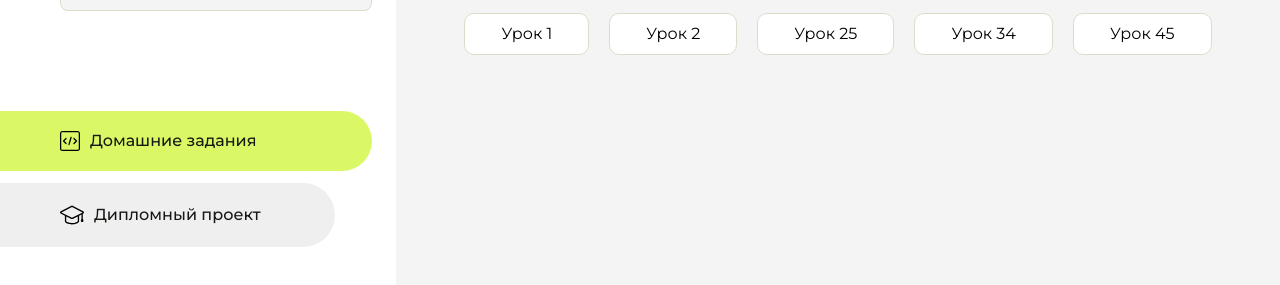
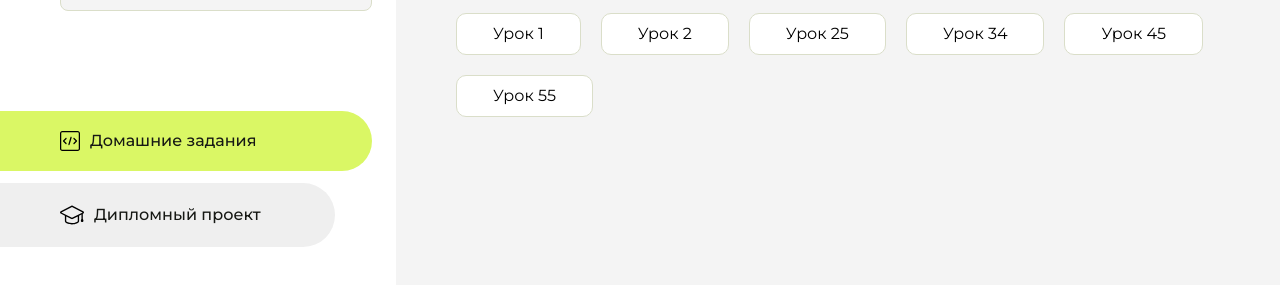
Before and after one commit to alemminik/homework, a plain HTML site: page index.html in a window 1280 px wide. Shown: the part 225-510 px from the top of the page. Drawn offline with Linux system fonts and the light colour scheme.

Commit message:
Update index.html

```diff
--- a/index.html
+++ b/index.html
@@ -107,6 +107,9 @@
                     <li class="content__list-item">
                         <a href="homework5/index.html">Урок 45</a>
                     </li>
+                    <li class="content__list-item">
+                        <a href="homework6/index.html">Урок 55</a>
+                    </li>
                 </ul>
             </div>
             <div class="content__block hidden" id="diplomBlock">
```
